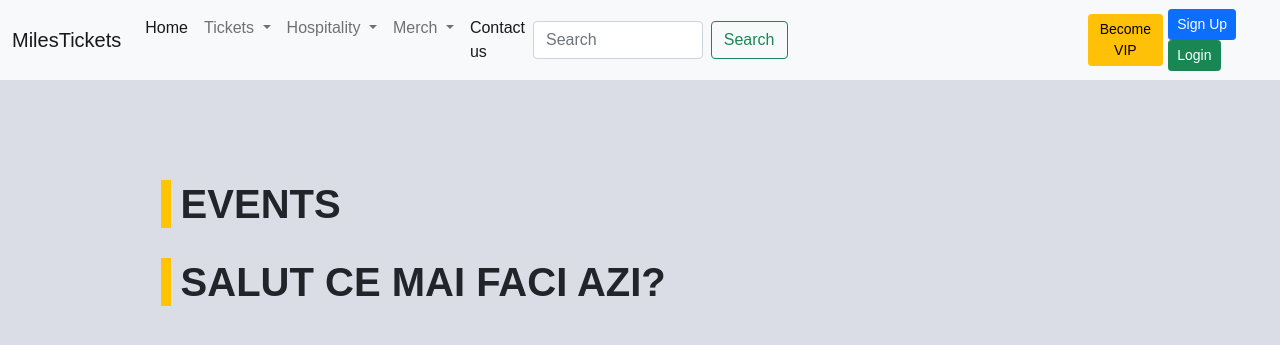
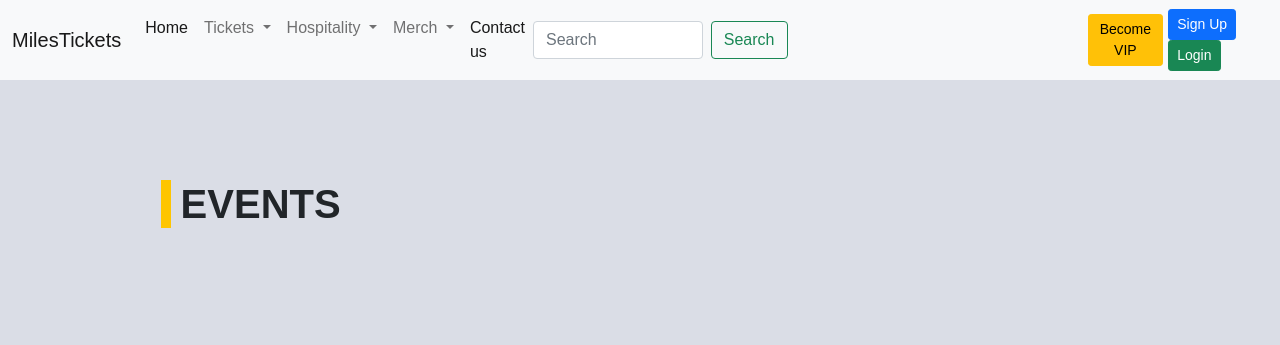
Before and after one commit to CiciovanBogdan/TicketStore, a Django app: template templates/ticket/ticket_for_real_madrid.html in a window 1280 px wide. Shown: the top 345 px of the page. Run offline with Django 3.2, Linux system fonts and the light colour scheme; the template is opened without the code that fills it, so the values that code supplies are empty.

Commit message:
Deleting message

```diff
--- a/templates/ticket/ticket_for_real_madrid.html
+++ b/templates/ticket/ticket_for_real_madrid.html
@@ -6,7 +6,6 @@
 {% block content %}
     <section class="container">
         <h1>Events</h1>
-        <h1>Salut ce mai faci azi?</h1>
         {% for fixture in all_fixtures %}
             <div class="row">
                 <article class="card fl-left">
```
